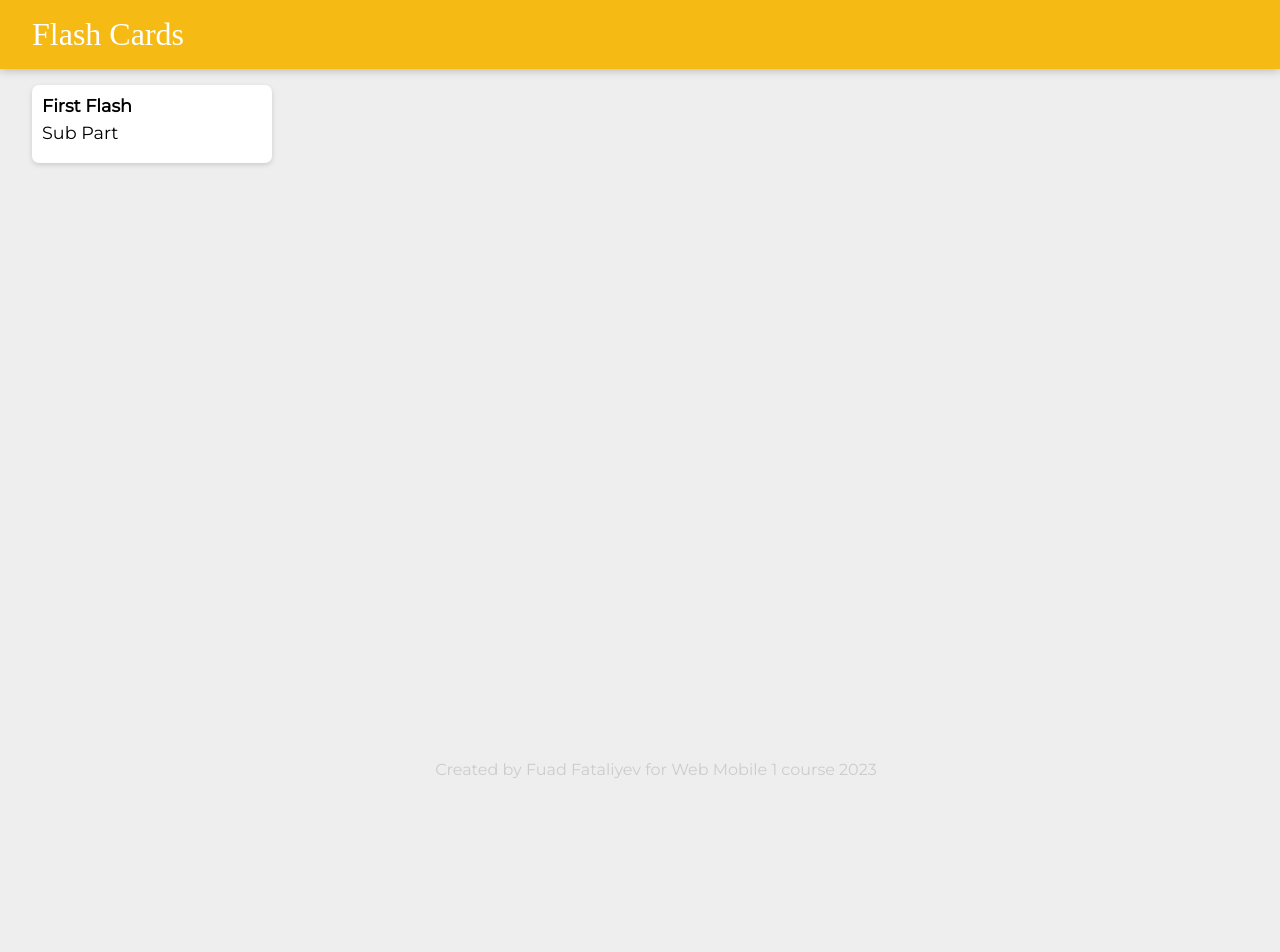
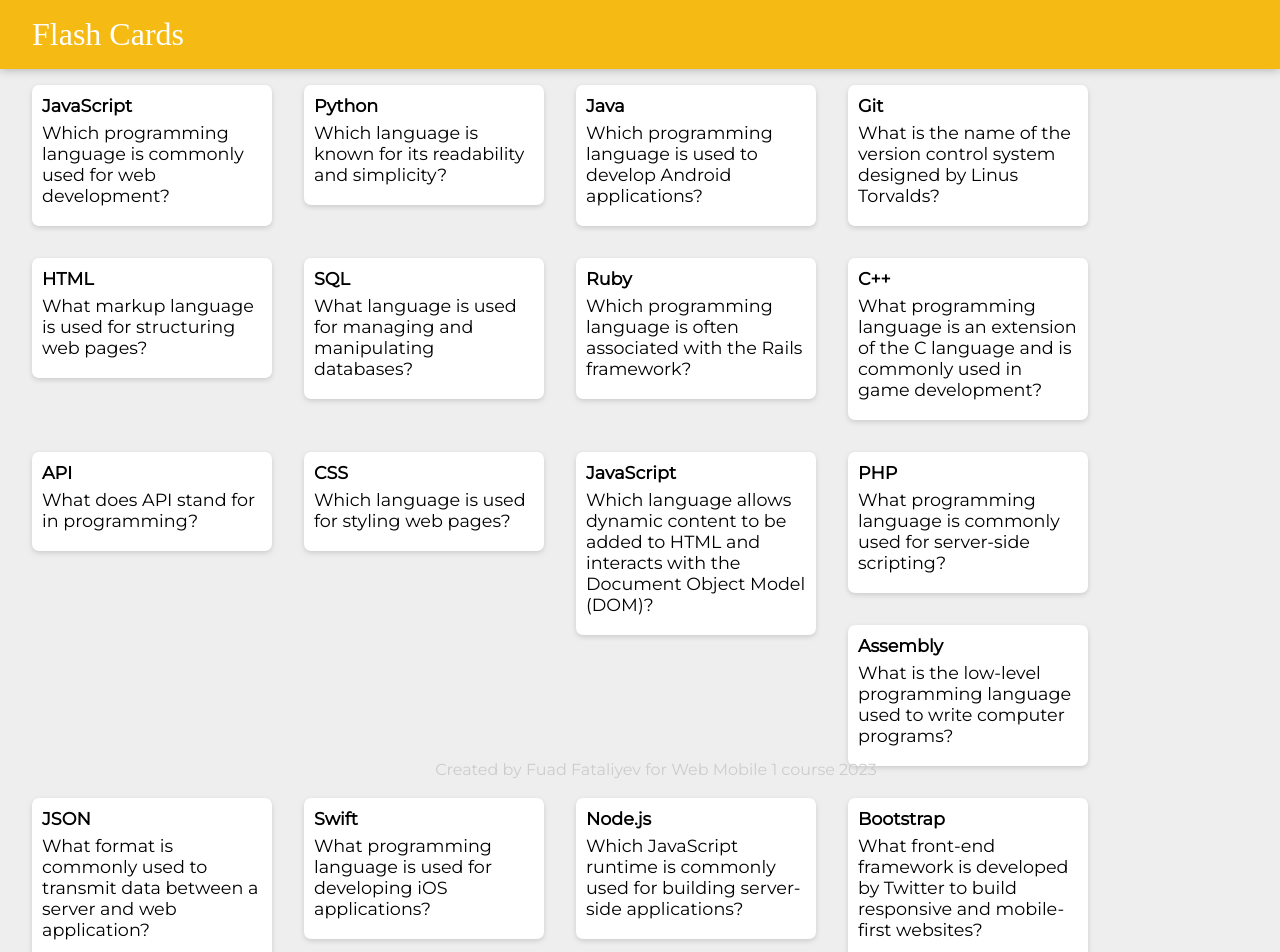
Before and after one commit to daufilataf/WebMobileAssignment3, a React (Create React App) app: page / in a window 1280 px wide. Shown: the top 952 px of the page. Before the commit the page ends 800 px from the top, so only its background shows below. Built offline with nearby package versions, Linux system fonts and the light colour scheme; a web font is replaced by a local one.

Commit message:
adding data and use mapping

```diff
--- a/src/App.jsx
+++ b/src/App.jsx
@@ -3,13 +3,21 @@ import ReactDOM from "react-dom"
 import Header from './Header';
 import Footer from './Footer';
 import Note from './Note';
+import Questions from './Questions';
+
+function answering(flash){
+    return <div>
+        <Note key= {flash.id} question= {flash.question} answer = {flash.ans} />
+    </div>
+}
 
 function App(){
     return (
         <div>
             <Header />
+            {Questions.map(answering)}
             <Footer />
-            <Note />
+
         </div>
     )
 
--- a/src/Note.jsx
+++ b/src/Note.jsx
@@ -1,12 +1,13 @@
 import React from "react"
 import ReactDOM from "react-dom"
-function Note(){
+
+function Note(props){
 
     return (
        <div className="note">
-        <h1>First Flash</h1>
+        <h1>{props.answer}</h1>
 
-        <p>Sub Part</p>
+        <p>{props.question}</p>
        </div>
     );
 }
--- /dev/null
+++ b/src/Questions.js
@@ -0,0 +1,105 @@
+let Questions = [
+    {
+      id: 1,
+      ans: "JavaScript",
+      question: "Which programming language is commonly used for web development?"
+    },
+    {
+      id: 2,
+      ans: "Python",
+      question: "Which language is known for its readability and simplicity?"
+    },
+    {
+      id: 3,
+      ans: "Java",
+      question: "Which programming language is used to develop Android applications?"
+    },
+    {
+      id: 4,
+      ans: "Git",
+      question: "What is the name of the version control system designed by Linus Torvalds?"
+    },
+    {
+      id: 5,
+      ans: "HTML",
+      question: "What markup language is used for structuring web pages?"
+    },
+    {
+      id: 6,
+      ans: "SQL",
+      question: "What language is used for managing and manipulating databases?"
+    },
+    {
+      id: 7,
+      ans: "Ruby",
+      question: "Which programming language is often associated with the Rails framework?"
+    },
+    {
+      id: 8,
+      ans: "C++",
+      question: "What programming language is an extension of the C language and is commonly used in game development?"
+    },
+    {
+      id: 9,
+      ans: "API",
+      question: "What does API stand for in programming?"
+    },
+    {
+      id: 10,
+      ans: "CSS",
+      question: "Which language is used for styling web pages?"
+    },
+    {
+      id: 11,
+      ans: "JavaScript",
+      question: "Which language allows dynamic content to be added to HTML and interacts with the Document Object Model (DOM)?"
+    },
+    {
+      id: 12,
+      ans: "PHP",
+      question: "What programming language is commonly used for server-side scripting?"
+    },
+    {
+      id: 13,
+      ans: "Assembly",
+      question: "What is the low-level programming language used to write computer programs?"
+    },
+    {
+      id: 14,
+      ans: "JSON",
+      question: "What format is commonly used to transmit data between a server and web application?"
+    },
+    {
+      id: 15,
+      ans: "Swift",
+      question: "What programming language is used for developing iOS applications?"
+    },
+    {
+      id: 16,
+      ans: "Node.js",
+      question: "Which JavaScript runtime is commonly used for building server-side applications?"
+    },
+    {
+      id: 17,
+      ans: "Bootstrap",
+      question: "What front-end framework is developed by Twitter to build responsive and mobile-first websites?"
+    },
+    {
+      id: 18,
+      ans: "API",
+      question: "What is the abbreviation for Application Programming Interface?"
+    },
+    {
+      id: 19,
+      ans: "MySQL",
+      question: "Which open-source relational database management system is commonly used in web development?"
+    },
+    {
+      id: 20,
+      ans: "Ruby on Rails",
+      question: "What web application framework is written in Ruby programming language?"
+    },
+    // Add more questions and answers if needed
+  ];
+
+export default Questions;
```
